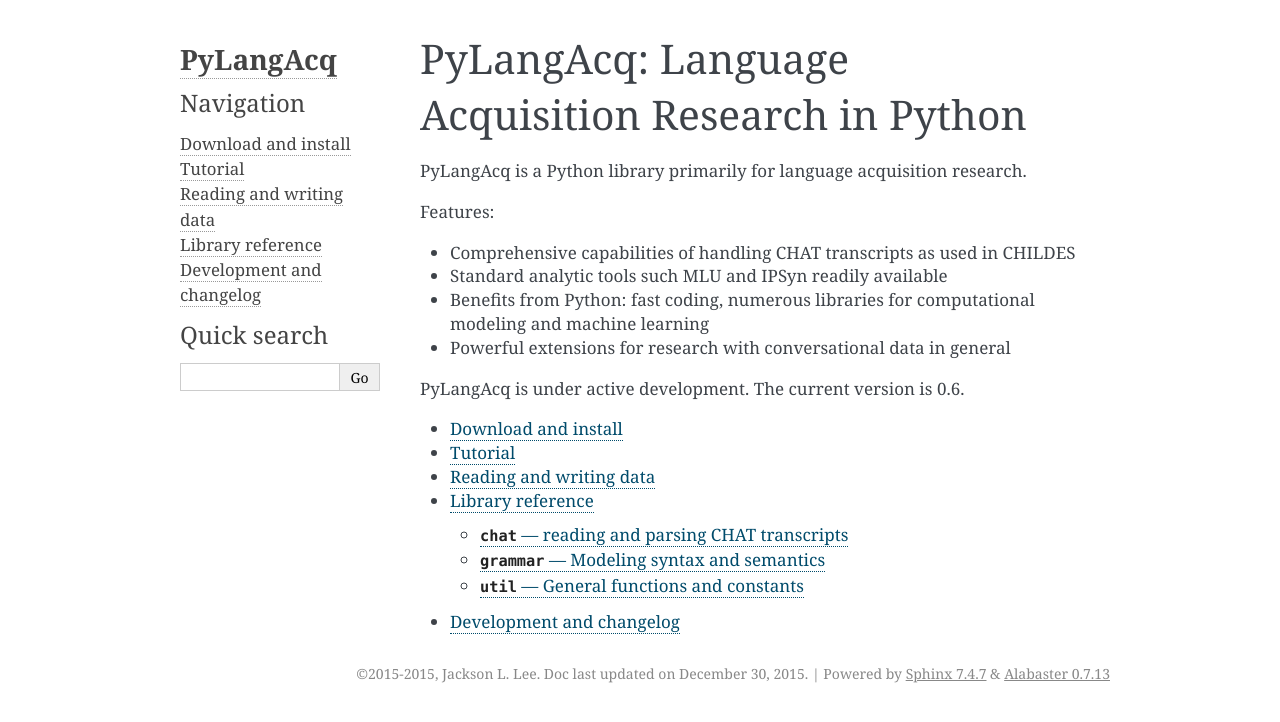
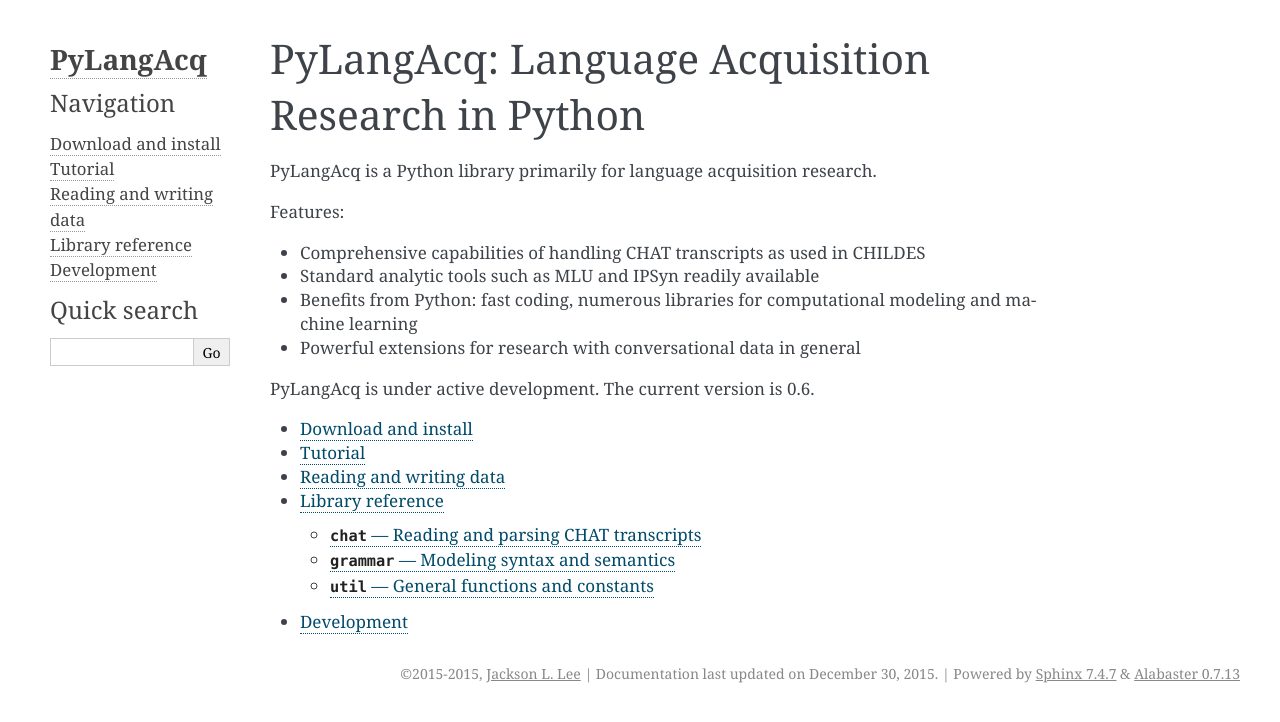
Before and after one commit to jacksonllee/pylangacq, a Sphinx documentation site: the page built from doc/source/index.rst, in a window 1280 px wide. Shown: the top 722 px of the page. Built offline with Sphinx 7.4.7, drawn with Linux system fonts in a browser that asks for light colours.

Commit message:
more doc layout tweaks

```diff
--- a/doc/source/chat.rst
+++ b/doc/source/chat.rst
@@ -1,6 +1,6 @@
 .. _chat:
 
-``chat`` --- reading and parsing CHAT transcripts
+``chat`` --- Reading and parsing CHAT transcripts
 =================================================
 
 .. automodule:: pylangacq.chat
--- a/doc/source/conf.py
+++ b/doc/source/conf.py
@@ -54,10 +54,11 @@
 # General information about the project.
 project = 'PyLangAcq'
 author = 'Jackson L. Lee'
+html_author_link = '<a href="http://jacksonllee.com/">{}</a>'.format(author)
 today_ = date.today()
-copyright = '2015-{}, {}. Doc last updated on {}'.format(
+copyright = '2015-{}, {} | Documentation last updated on {}'.format(
     today_.strftime('%Y'),
-    author,
+    html_author_link,
     today_.strftime('%B %d, %Y')
 )
 
@@ -144,6 +145,8 @@
     'github_button': False,  # default is True
     'github_banner': False,  # default is False
     'show_related': False,  # default is False
+    'page_width': '1200px',  # default is '940px'
+    'sidebar_width': '200px',  # default is '220px'
 }
 # For what these HTML theme options mean and many other options I haven't used,
 # see <https://pypi.python.org/pypi/alabaster>.
--- a/doc/source/dev.rst
+++ b/doc/source/dev.rst
@@ -1,7 +1,7 @@
 .. _dev:
 
-Development and changelog
-=========================
+Development
+===========
 
 The current focus is to develop capabilities to interact with CHAT transcripts.
 
--- a/doc/source/index.rst
+++ b/doc/source/index.rst
@@ -12,7 +12,7 @@
 
 * Comprehensive capabilities of handling CHAT transcripts
   as used in CHILDES
-* Standard analytic tools such MLU and IPSyn readily available
+* Standard analytic tools such as MLU and IPSyn readily available
 * Benefits from Python: fast coding, numerous libraries for computational
   modeling and machine learning
 * Powerful extensions for research with conversational data in general
```
